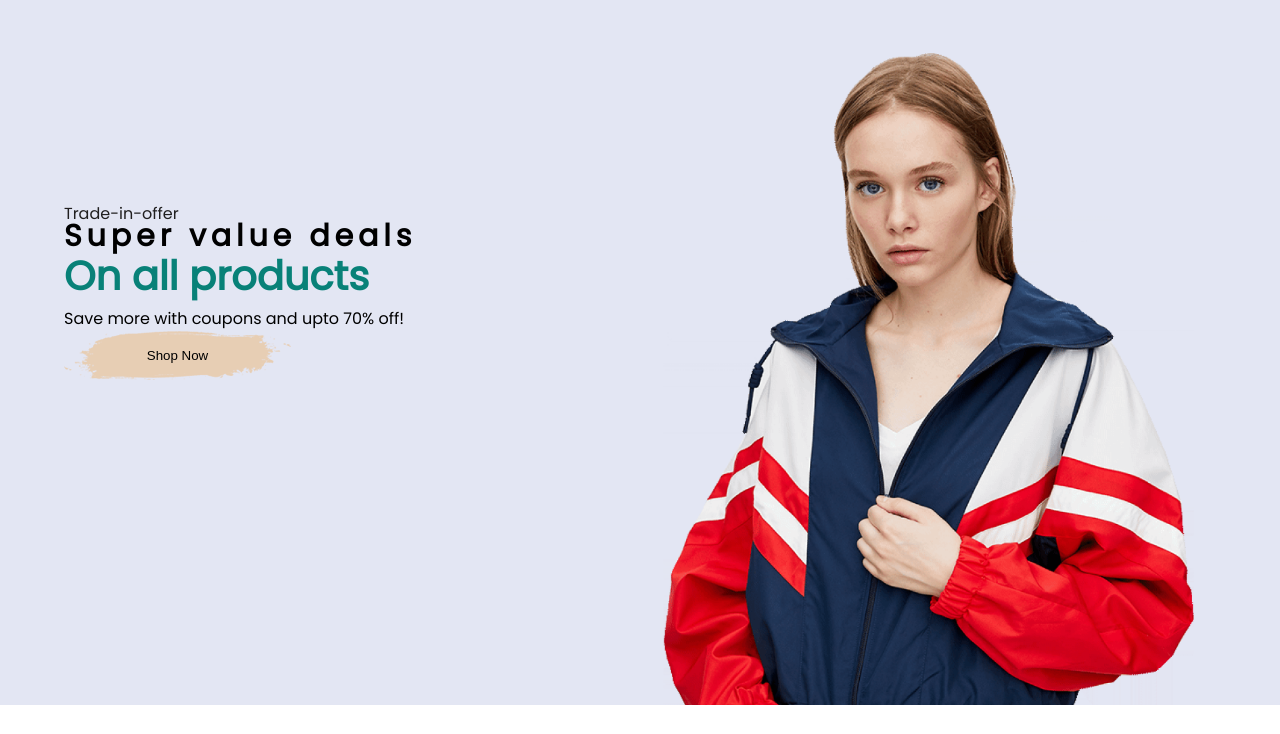
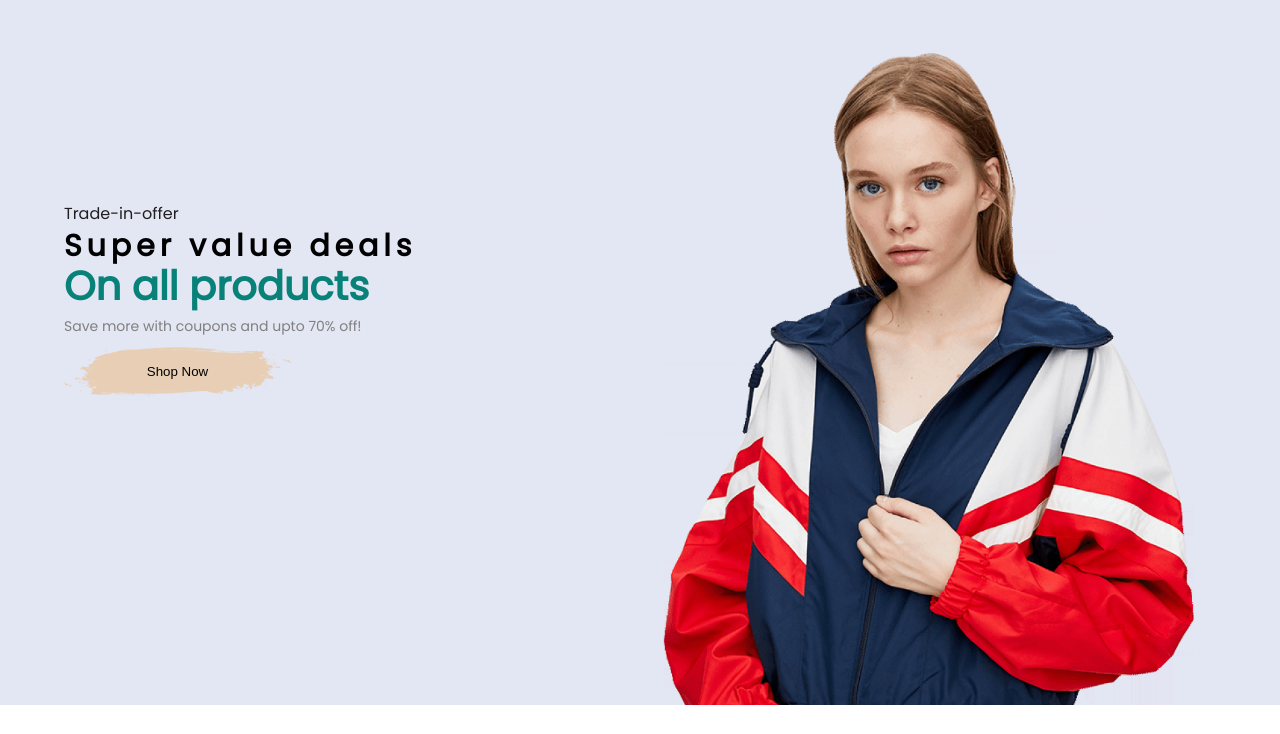
Before and after one commit to mohasinkr/Cara-Ecommerce, a plain HTML site: page index.html in a window 1280 px wide. Shown: the part 66-800 px from the top of the page. Drawn offline with Linux system fonts and the light colour scheme.

Commit message:
Update title and add margin to hero content

```diff
--- a/index.html
+++ b/index.html
@@ -5,7 +5,7 @@
     <meta http-equiv="X-UA-Compatible" content="IE=edge" />
     <meta name="viewport" content="width=device-width, initial-scale=1.0" />
     <link rel="stylesheet" href="style.css" />
-    <title>Document</title>
+    <title>Cara Ecommerce</title>
   </head>
   <body>
     <header>
--- a/style.css
+++ b/style.css
@@ -85,6 +85,7 @@ header{
 
 .hero p:nth-child(1){
     color: rgb(32, 31, 31);
+    margin-bottom: 10px;
 }
 
 .hero p:nth-child(2){
@@ -100,7 +101,19 @@ header{
     font-weight: bold;
 }
 
+.hero p:nth-child(4){
+    font-size: 14px;
+    color: grey;
+}
+
+.hero-content{
+    position: absolute;
+    top:30%;
+    left: 5%;
+}
+
 .hero button{
+    margin-top:10px;
     width: 227px;
     height: 49px;
     border: none;
@@ -110,11 +123,7 @@ header{
     background-image: url("assets/button.png");
 }
 
-.hero-content{
-    position: absolute;
-    top:30%;
-    left: 5%;
-}
+
 
 .cards{
     margin-top:50px;
```
